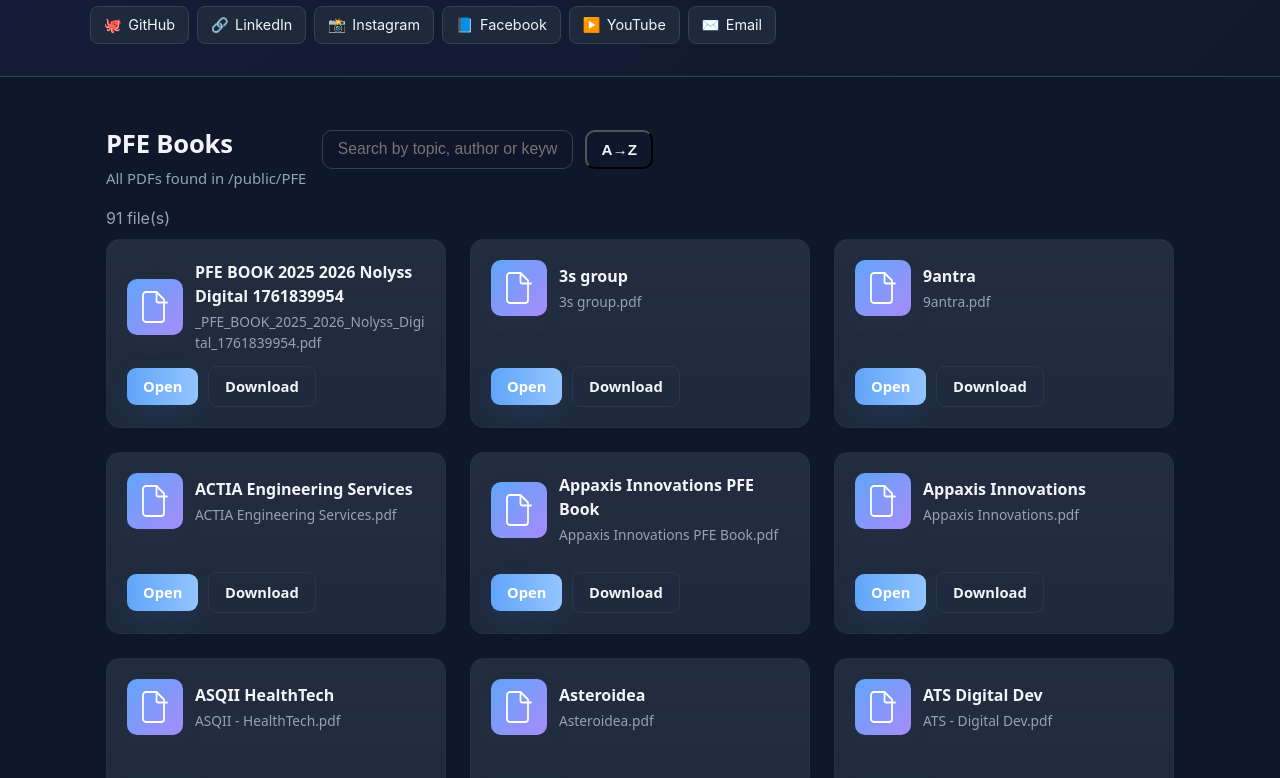
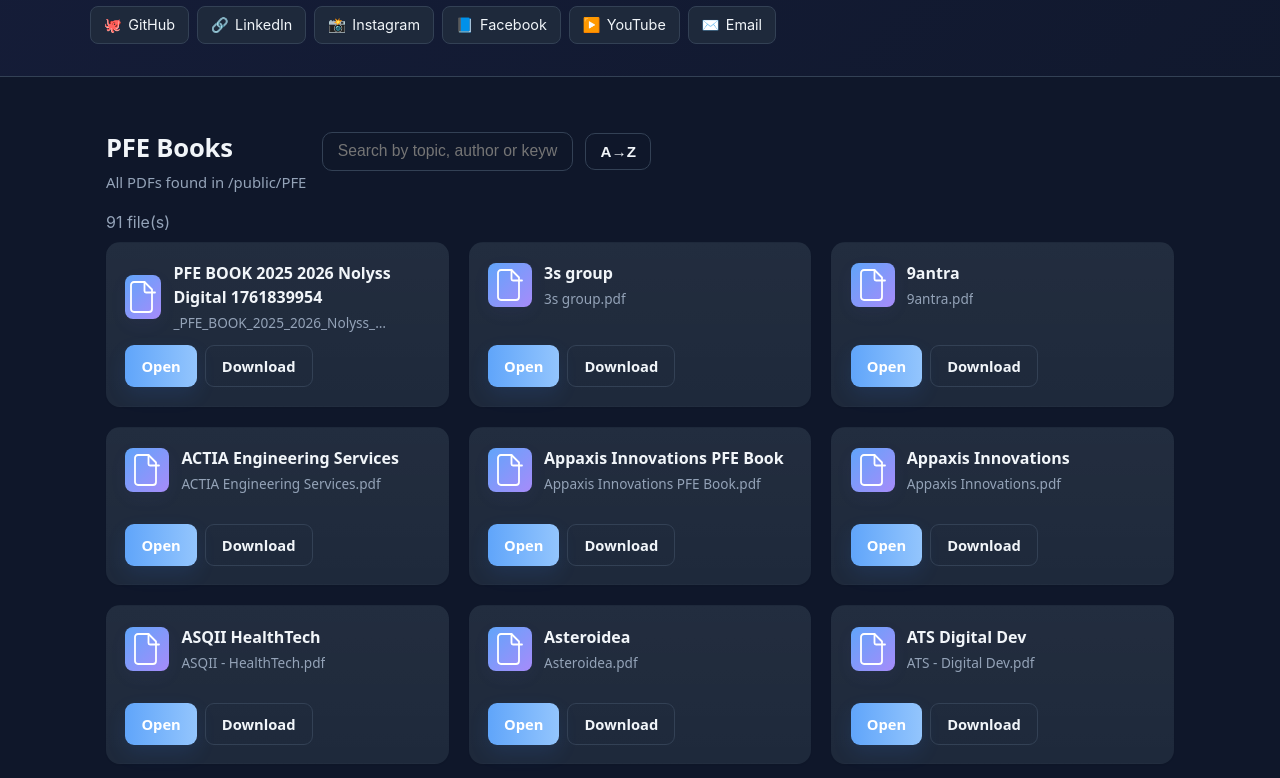
Before and after one commit to AzizBenIsmail/PFEBookHub, a React (Create React App) app: page / in a window 1280 px wide. Shown: the part 400-1178 px from the top of the page. Built offline with nearby package versions, Linux system fonts and the light colour scheme; no server answers.

Commit message:
Revert "new désigne"
This reverts commit 3a87eca15c2f8f685affb96db3a319502414f86f.

```diff
--- a/src/components/PFEList.css
+++ b/src/components/PFEList.css
@@ -1,7 +1,6 @@
-/* PFEList component styles - cleaned and improved */
 .pfe-container {
-  padding: 2rem 1rem;
-  max-width: 1240px;
+  padding: 2.25rem 1rem;
+  max-width: 1200px;
   margin: 0 auto;
   animation: fadeIn 0.45s ease-out;
 }
@@ -17,11 +16,17 @@
 
 .pfe-loading, .pfe-empty, .pfe-error { padding: 1rem; background: var(--card-bg); border: 1px solid var(--muted-border); border-radius: 10px; margin-bottom: 1rem; color: var(--fg); box-shadow: var(--shadow-sm); }
 
+.pfe-grid {
+  display: grid;
+  grid-template-columns: repeat(auto-fill, minmax(260px, 1fr));
+  gap: 1.25rem;
+}
+
 .pfe-controls {
   display: flex;
   gap: 0.75rem;
   align-items: center;
-  margin-bottom: 1rem;
+  margin-bottom: 1.25rem;
   background: transparent;
   padding: 0;
   border-radius: 8px;
@@ -32,7 +37,7 @@
   padding: 0.6rem 0.9rem;
   border-radius: 10px;
   border: 1px solid var(--muted-border);
-  background: rgba(0,0,0,0.03);
+  background: rgba(0,0,0,0.02);
   color: var(--fg);
   min-width: 220px;
   font-size: 0.98rem;
@@ -49,6 +54,7 @@
 .pfe-sort {
   padding: 0.55rem 0.9rem;
   border-radius: 10px;
+  border: 1px solid var(--muted-border);
   background: transparent;
   color: var(--fg);
   cursor: pointer;
@@ -62,16 +68,7 @@
   background: var(--accent);
   color: white;
 }
-
-.pfe-meta { display:flex; justify-content:space-between; align-items:center; gap:1rem; color:var(--muted); margin-bottom:0.6rem }
-.pfe-count { font-weight:700; color:var(--fg); font-size:0.95rem; }
-.pfe-meta .pfe-filtered { color:var(--muted); font-size:0.9rem }
-
-.pfe-grid {
-  display: grid;
-  grid-template-columns: repeat(auto-fill, minmax(260px, 1fr));
-  gap: 1.5rem;
-}
+.pfe-meta { display:flex; justify-content:space-between; align-items:center; gap:1rem; color:var(--muted); margin-bottom:0.5rem }
 
 .pfe-card {
   background: linear-gradient(180deg, rgba(255,255,255,0.02), transparent), var(--card-bg);
@@ -80,39 +77,24 @@
   display: flex;
   flex-direction: column;
   justify-content: space-between;
-  padding: 1.25rem;
+  padding: 1.15rem;
   color: var(--fg);
-  transition: transform 220ms ease, box-shadow 220ms ease, border-color 180ms ease, background 220ms ease;
-  border: 1px solid rgba(255,255,255,0.02);
-  min-height: 140px;
+  transition: transform 220ms ease, box-shadow 220ms ease, border-color 180ms ease;
+  border: 1px solid transparent;
+  min-height: 120px;
 }
 
 .pfe-card:hover {
   transform: translateY(-6px);
   box-shadow: var(--shadow-lg);
   border-color: rgba(59,130,246,0.14);
-  background: linear-gradient(180deg, rgba(255,255,255,0.02), rgba(255,255,255,0.01)), var(--card-bg);
 }
 
-/* Make cards keyboard-focusable when used as buttons */
-.pfe-card[role="button"] {
-  cursor: pointer;
-}
-.pfe-card[role="button"]:focus {
-  outline: 3px solid rgba(59,130,246,0.12);
-  box-shadow: 0 20px 40px rgba(2,6,23,0.12);
-  transform: translateY(-6px);
-}
+.pfe-icon { width:44px; height:44px; display:inline-flex; align-items:center; justify-content:center; color:var(--btn-fg); background: linear-gradient(135deg,var(--gradient-start),var(--gradient-end)); border-radius:8px; box-shadow: 0 6px 18px rgba(99,102,241,0.06); }
 
-.pfe-card-body { display:flex; gap:0.75rem; align-items:center }
-
-.pfe-icon { width:56px; height:56px; display:inline-flex; align-items:center; justify-content:center; color:var(--btn-fg); background: linear-gradient(135deg,var(--gradient-start),var(--gradient-end)); border-radius:10px; box-shadow: 0 8px 24px rgba(99,102,241,0.06); flex:0 0 auto }
-
-.pfe-card-title { font-weight: 700; margin-bottom: 0.25rem; font-size:1rem; display: -webkit-box; -webkit-line-clamp: 2; line-clamp: 2; -webkit-box-orient: vertical; overflow: hidden; text-overflow: ellipsis; }
-.pfe-card-meta { font-size: 0.86rem; color: var(--muted); word-break: break-word; max-width: 100%; display:block; margin-top:2px }
-
-.pfe-card-actions { display:flex; gap:0.6rem; margin-top:0.75rem; align-items:center }
-
+.pfe-card-title { font-weight: 700; margin-bottom: 0.25rem; font-size:1rem }
+.pfe-card-meta { font-size: 0.85rem; color: var(--muted); word-break: break-all; max-width: 220px; white-space: nowrap; overflow: hidden; text-overflow: ellipsis }
+.pfe-card-actions { display:flex; gap:0.5rem; margin-top:0.75rem; }
 .pfe-btn {
   padding: 0.55rem 1rem;
   border-radius: 9px;
@@ -132,7 +114,7 @@
 .pfe-btn.open {
   background: linear-gradient(90deg,var(--accent),var(--accent-light));
   color: white;
-  box-shadow: 0 10px 26px rgba(59,130,246,0.12);
+  box-shadow: 0 8px 20px rgba(59,130,246,0.12);
 }
 
 .pfe-btn.open:hover {
@@ -144,7 +126,7 @@
 .pfe-btn.download {
   background: transparent;
   color: var(--fg);
-  border: 1px solid rgba(255,255,255,0.06);
+  border: 1px solid var(--muted-border);
 }
 
 .pfe-btn.download:hover {
@@ -158,14 +140,10 @@
 
 .pfe-footer { margin-top: 1.5rem; color: var(--muted); font-size: 0.9rem; }
 
-/* improved empty / error block visuals */
-.pfe-empty, .pfe-error { display:flex; flex-direction:column; gap:0.5rem; align-items:flex-start }
-.pfe-empty code { background: rgba(0,0,0,0.04); padding: 0.15rem 0.35rem; border-radius:4px; }
-
 /* Tailwind-friendly utility fallbacks: the component uses Tailwind class names but these rules ensure minimal styling if Tailwind isn't present */
 .pfe-title, .pfe-sub, .pfe-card, .pfe-btn { font-family: system-ui, -apple-system, 'Segoe UI', Roboto, 'Helvetica Neue', Arial; }
 
-/* Modal styles (kept from original) */
+/* Modal styles */
 .pfe-modal {
   position: fixed;
   inset: 0;
--- a/src/components/PFEList.jsx
+++ b/src/components/PFEList.jsx
@@ -204,10 +204,10 @@
         </div>
       </div>
 
-  {loading && <div className="pfe-loading" role="status" aria-live="polite">{t('loading')}</div>}
+  {loading && <div className="pfe-loading">{t('loading')}</div>}
 
       {error && (
-        <div className="pfe-error" role="alert" aria-live="assertive">
+        <div className="pfe-error">
           <p>{error}</p>
           <p>
             {t('manifestHint')}
@@ -217,7 +217,7 @@
       )}
 
       {!loading && files && files.length === 0 && !error && (
-        <div className="pfe-empty" role="status" aria-live="polite">{t('noFiles', { path: '/public/PFE' })}</div>
+        <div className="pfe-empty">{t('noFiles', { path: '/public/PFE' })}</div>
       )}
 
       <div className="pfe-meta">
@@ -241,11 +241,8 @@
         }, [files, query, sortAsc]).map((f, idx) => {
           const title = f.title || filenameToTitle(f.name || (f.url || '').split('/').pop());
           const url = f.url || `/PFE/${encodeURIComponent(f.name)}`;
-          const stableKey = f.url || f.name || idx;
           return (
-            <div key={stableKey} className="pfe-card" role="button" tabIndex={0} title={title} onKeyDown={(e) => {
-              if (e.key === 'Enter' || e.key === ' ') { e.preventDefault(); openInModal(url, title); }
-            }}>
+            <div key={idx} className="pfe-card">
               <div className="pfe-card-body">
                 <div style={{display:'flex', gap:'0.75rem', alignItems:'center'}}>
                   <div className="pfe-icon" aria-hidden>
```
